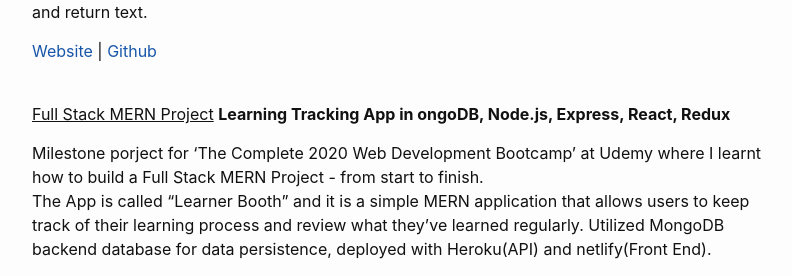
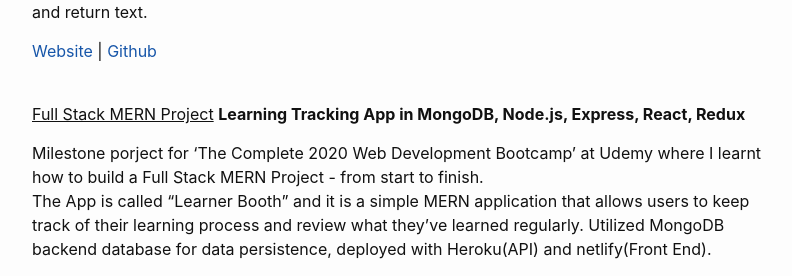
Before and after one commit to fangfangsheng/my-blog, a Jekyll site: the page built from projects.markdown, in a window 1280 px wide and 900 px high, scrolled down 2055 px. Shown: the part 156-432 px from the top of the window, without its empty margins (238-1030 px from the left). Built offline with Jekyll 4.4.1, drawn with Linux system fonts in a browser that asks for light colours.

Commit message:
fix typo

```diff
--- a/projects.markdown
+++ b/projects.markdown
@@ -83,7 +83,7 @@
 <br>
 
 
-<ins>Full Stack MERN Project</ins>   **Learning Tracking App in ongoDB, Node.js, Express, React, Redux**
+<ins>Full Stack MERN Project</ins>   **Learning Tracking App in MongoDB, Node.js, Express, React, Redux**
 
 Milestone porject for 'The Complete 2020 Web Development Bootcamp' at Udemy where I learnt how to build a Full Stack MERN Project - from start to finish. <br>
 The App is called "Learner Booth" and it is a simple MERN application that allows users to keep track of their learning process and review what they've learned regularly.
```
